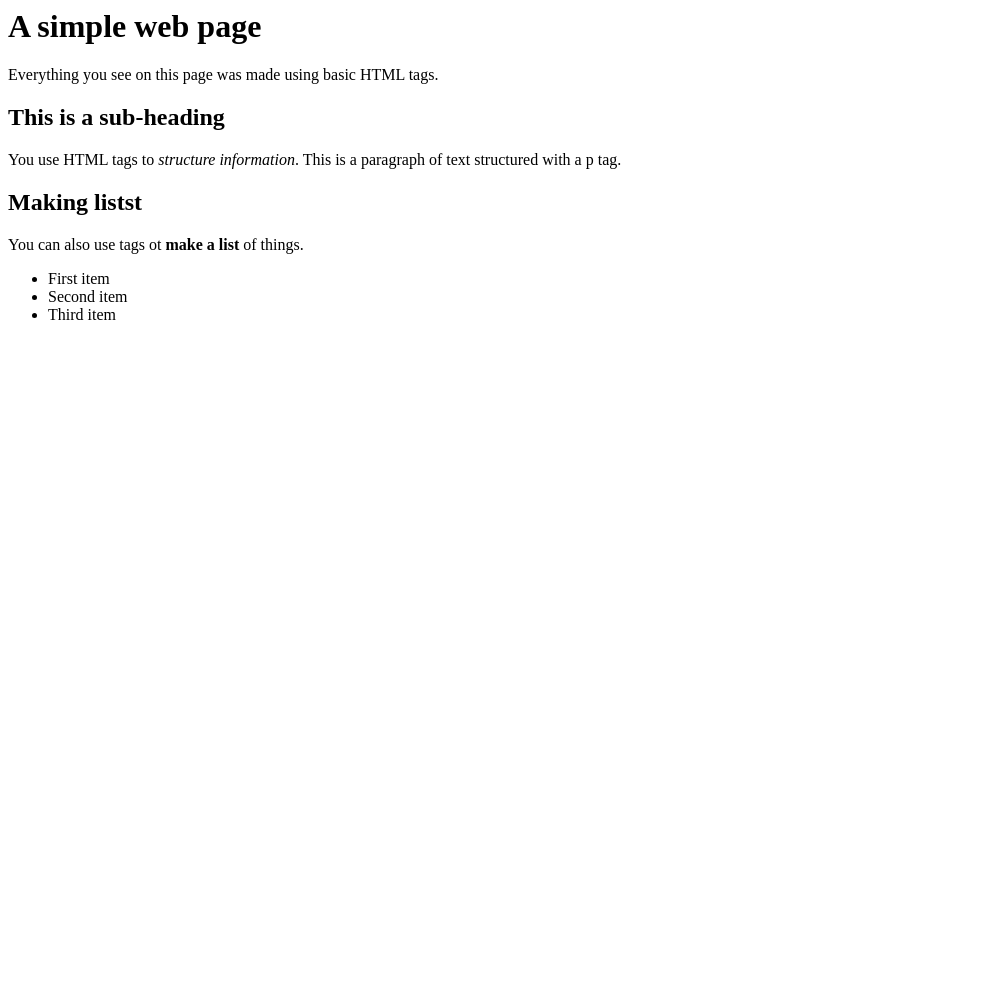
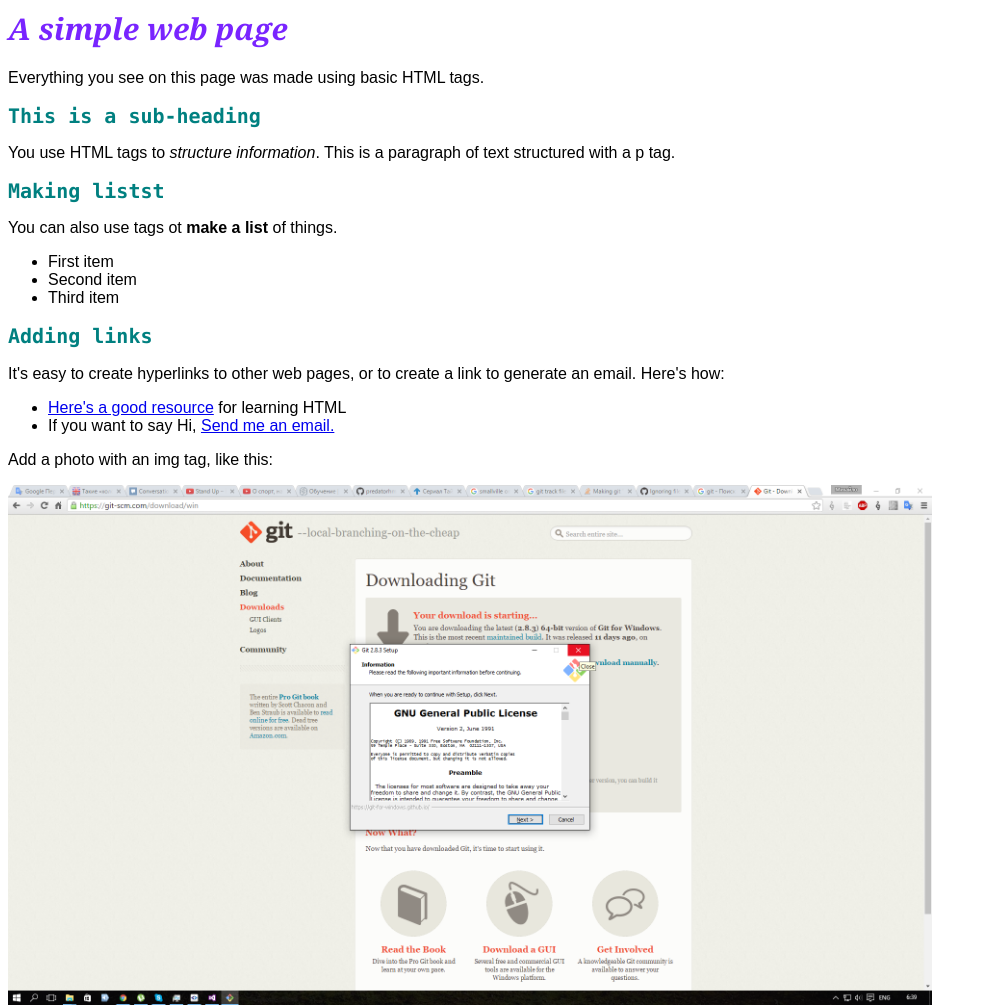
Before and after one commit to predatorhmo/jsGameDevelop, a plain HTML site: page index.html in a window 1280 px wide. Shown: the whole page, without its empty margins (0-989 px from the left). Before the commit the page ends 800 px from the top, so only its background shows below. Drawn offline with Linux system fonts and the light colour scheme; no server answers.

Commit message:
add styles

```diff
--- a/index.html
+++ b/index.html
@@ -1,7 +1,31 @@
 <!doctype html />
 <html>
 <head>
+<meta charset="utf-8">
 <title>A Web Page</title>
+<link rel="prefetch" href="http://www.w3schools.com">
+<style>
+
+    h1
+    {
+        font-family: Georgia, "Times New Roman", serif;
+        font-size: 30px;
+        color: #7924ff;
+        font-style: italic;
+        font-weight: bold;
+    }
+
+    h2
+    {
+        font-family: "Lucida Console", Monaco, monospace;
+        font-size: 20px;
+        color: teal;
+    }
+    p,li
+    {
+        font-family: Arial, Helvetica, sans-serif;
+    }
+</style>
 </head>
 <body>
   <h1>A simple web page</h1>
@@ -16,5 +40,15 @@
   <li>Second item</li>
   <li>Third item</li>
 </ul>
+<!-- This is a comment in the document. It won't appear in the web browser-->
+
+<h2>Adding links</h2>
+<p>It's easy to create hyperlinks to other web pages, or to create a link to generate an email. Here's how:</p>
+<ul>
+  <li><a href="http://www.w3schools.com" target="_blank">Here's a good resource</a> for learning HTML</li>
+  <li>If you want to say Hi, <a href="mailto:hello@kittykatattack.com?Subject=Hello%20there!">Send me an email.</a></li>
+</ul>
+<p>Add a photo with an img tag, like this:</p>
+<img src="images/scrshot.png" alt="Some screenshot" title="Some screenshot" height="520">
 </body>
 </html>
```
